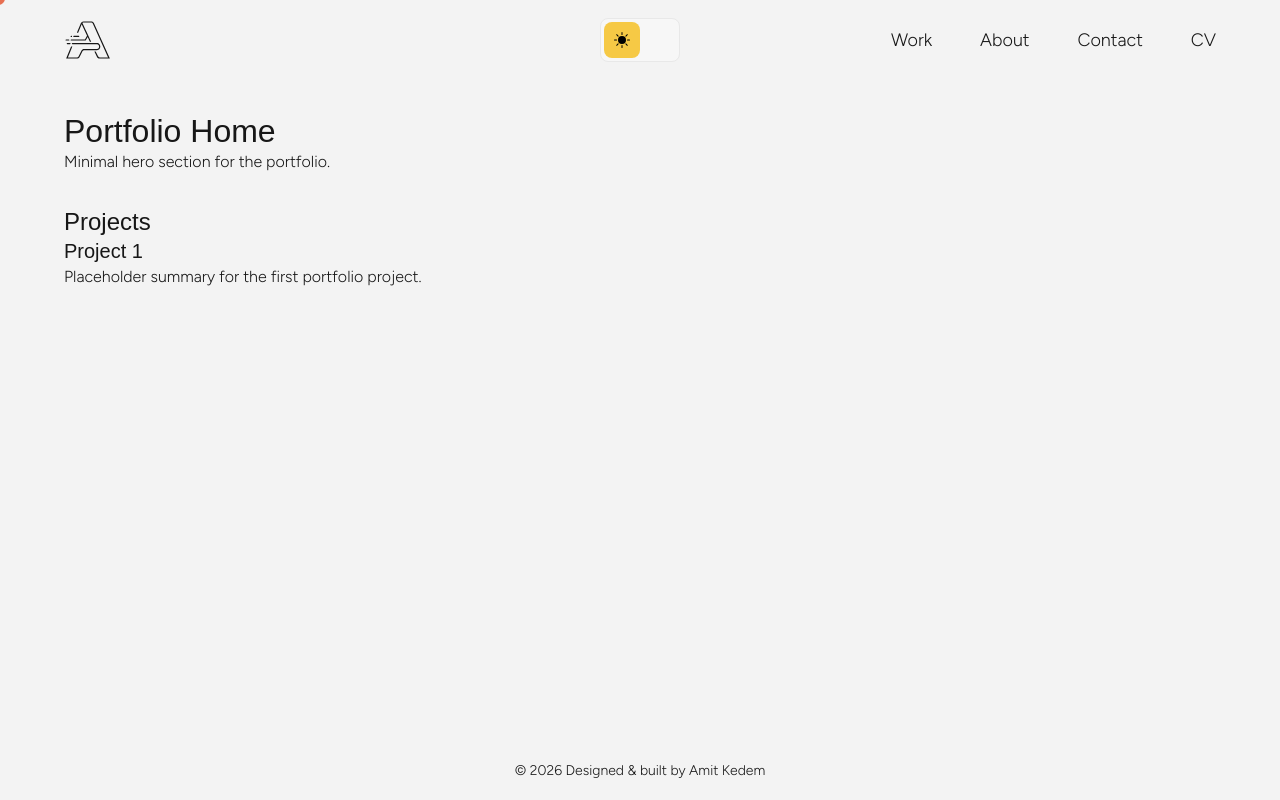
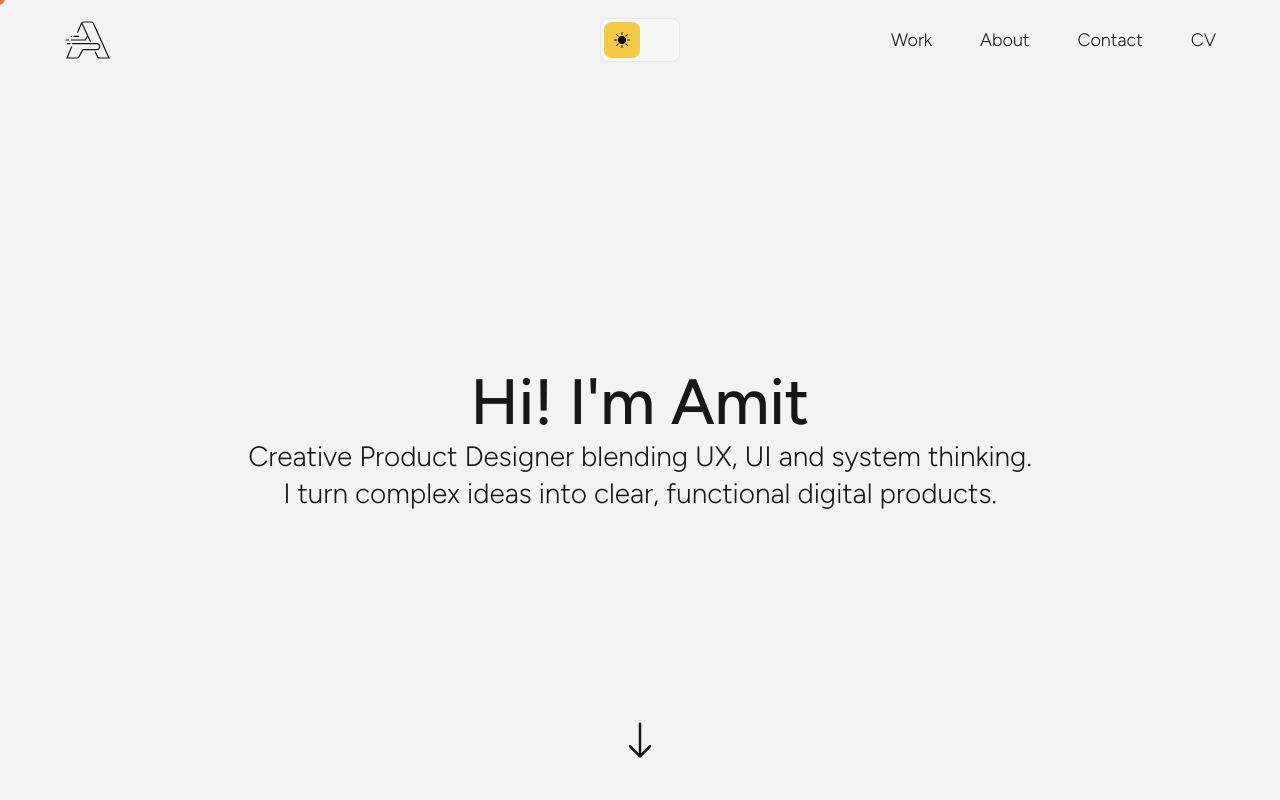
Before and after one commit to amitkedem100/portfolio, a Next.js app: page /portfolio/home in a window 1280 px wide. Shown: the top 800 px of the page. Built offline with nearby package versions, Linux system fonts and the light colour scheme; a web font is replaced by a local one.

Commit message:
setting hero section starting point

```diff
--- a/src/app/portfolio/home/components/HomeHero.css
+++ b/src/app/portfolio/home/components/HomeHero.css
@@ -1,37 +1,78 @@
 .home-hero {
-  display: block;
+  display: flex;
+  flex-direction: column;
+  align-items: center;
+  min-height: 83vh;
+  max-height: 100vh;
+  text-align: center;
+  justify-content: flex-start;
+  position: relative;
 }
 
 .home-hero-inner {
-  display: block;
+  flex: 1 0 auto;
+  display: flex;
+  flex-direction: column;
+  align-items: center;
+  justify-content: center; /* מרכז ורטיקלית */
+  padding-inline: 24px;
+  height: 100%;
 }
 
 .home-hero-title {
-  display: block;
+  margin: 0 0 0px;
+  font: 500 64px/1.15 var(--portfolio-font-body);
+  color: var(--text-primary);
 }
 
 .home-hero-subtitle {
-  display: block;
+  margin: 0 0 12px;
+  font: 300 28px/1.3 var(--portfolio-font-body);
+  color: var(--text-primary);
+  max-width: 790px;
 }
 
-/* Tablet: reduce spacing */
+.home-hero-arrow {
+  flex-shrink: 0;
+  color: var(--text-primary);
+  position: absolute;
+  left: 50%;
+  bottom: 0;
+  transform: translateX(-50%);
+  padding-bottom: 16px;
+}
+
+.home-hero-arrow-icon {
+  display: block;
+  width: 40px;
+  height: 40px;
+}
+
 @media (max-width: 1024px) {
   .home-hero-inner {
-    padding-block-end: 24px;
+    margin-top: 64px;
+  }
+  .home-hero-title {
+    font-size: 40px;
+    margin-bottom: 24px;
+  }
+  .home-hero-subtitle {
+    font-size: 20px;
   }
 }
 
-/* Mobile: compact hero, vertical rhythm */
 @media (max-width: 768px) {
   .home-hero-inner {
-    padding-block-end: 20px;
+    margin-top: 40px;
   }
-
   .home-hero-title {
-    font: var(--portfolio-text-h2);
+    font-size: 28px;
+    margin-bottom: 16px;
   }
-
   .home-hero-subtitle {
-    font: var(--portfolio-text-b2);
+    font-size: 16px;
+  }
+  .home-hero-arrow {
+    padding-bottom: 12px;
   }
 }
--- a/src/app/portfolio/home/components/HomeHero.tsx
+++ b/src/app/portfolio/home/components/HomeHero.tsx
@@ -1,13 +1,29 @@
 import "./HomeHero.css";
 
+/* Subtitle: replace with intro from content/CMS when available */
+const HERO_SUBTITLE = "Creative Product Designer blending UX, UI and system thinking. I turn complex ideas into clear, functional digital products.";
 export function HomeHero() {
   return (
     <header className="home-hero">
       <div className="home-hero-inner">
-        <h1 className="home-hero-title">Portfolio Home</h1>
-        <p className="home-hero-subtitle">
-          Minimal hero section for the portfolio.
-        </p>
+        <h1 className="home-hero-title">Hi! I&apos;m Amit</h1>
+        <p className="home-hero-subtitle">{HERO_SUBTITLE}</p>
+      </div>
+      <div className="home-hero-arrow" aria-hidden>
+        <svg
+          className="home-hero-arrow-icon"
+          width={24}
+          height={24}
+          viewBox="0 0 16 16"
+          fill="none"
+          xmlns="http://www.w3.org/2000/svg"
+        >
+          <path
+            fillRule="evenodd"
+            fill="currentColor"
+            d="M8 1a.5.5 0 0 1 .5.5v11.793l3.146-3.147a.5.5 0 0 1 .708.708l-4 4a.5.5 0 0 1-.708 0l-4-4a.5.5 0 0 1 .708-.708L7.5 13.293V1.5A.5.5 0 0 1 8 1"
+          />
+        </svg>
       </div>
     </header>
   );
--- a/src/app/portfolio/home/page.css
+++ b/src/app/portfolio/home/page.css
@@ -30,6 +30,12 @@
   display: block;
 }
 
+/* Temporary: placeholder for Selected Work area (layout / scroll testing only) */
+.home-page-selected-work-placeholder {
+  min-height: 120vh;
+  background-color: var(--background-dark); /* temporary background color, delete in first prompt */
+}
+
 /* Tablet: use grid margin */
 @media (max-width: 1024px) {
   .home-page {
--- a/src/app/portfolio/home/page.tsx
+++ b/src/app/portfolio/home/page.tsx
@@ -1,32 +1,16 @@
-import Link from "next/link";
 import "./page.css";
-import { getProjects } from "@/data/projects";
-import type { ProjectMeta } from "@/app/portfolio/types/portfolio.types";
 import { HomeHero } from "./components/HomeHero";
 
 export default function PortfolioHomePage() {
-  const projects: ProjectMeta[] = getProjects();
-
   return (
     <div className="home-page layout-grid">
       <section className="home-page-section home-page-hero">
         <HomeHero />
       </section>
-      <section className="home-page-section home-page-projects" aria-label="Projects">
-        <h2 className="home-page-heading">Projects</h2>
-        <ul className="home-page-project-list">
-          {projects.map((project) => (
-            <li key={project.slug} className="home-page-project-item">
-              <h3 className="home-page-project-title">
-                <Link href={`/portfolio/project/${project.slug}`}>
-                  {project.title}
-                </Link>
-              </h3>
-              <p className="home-page-project-summary">{project.summary}</p>
-            </li>
-          ))}
-        </ul>
-      </section>
+      <section
+        className="home-page-section home-page-selected-work-placeholder"
+        aria-label="Selected Work"
+      />
     </div>
   );
 }
```
